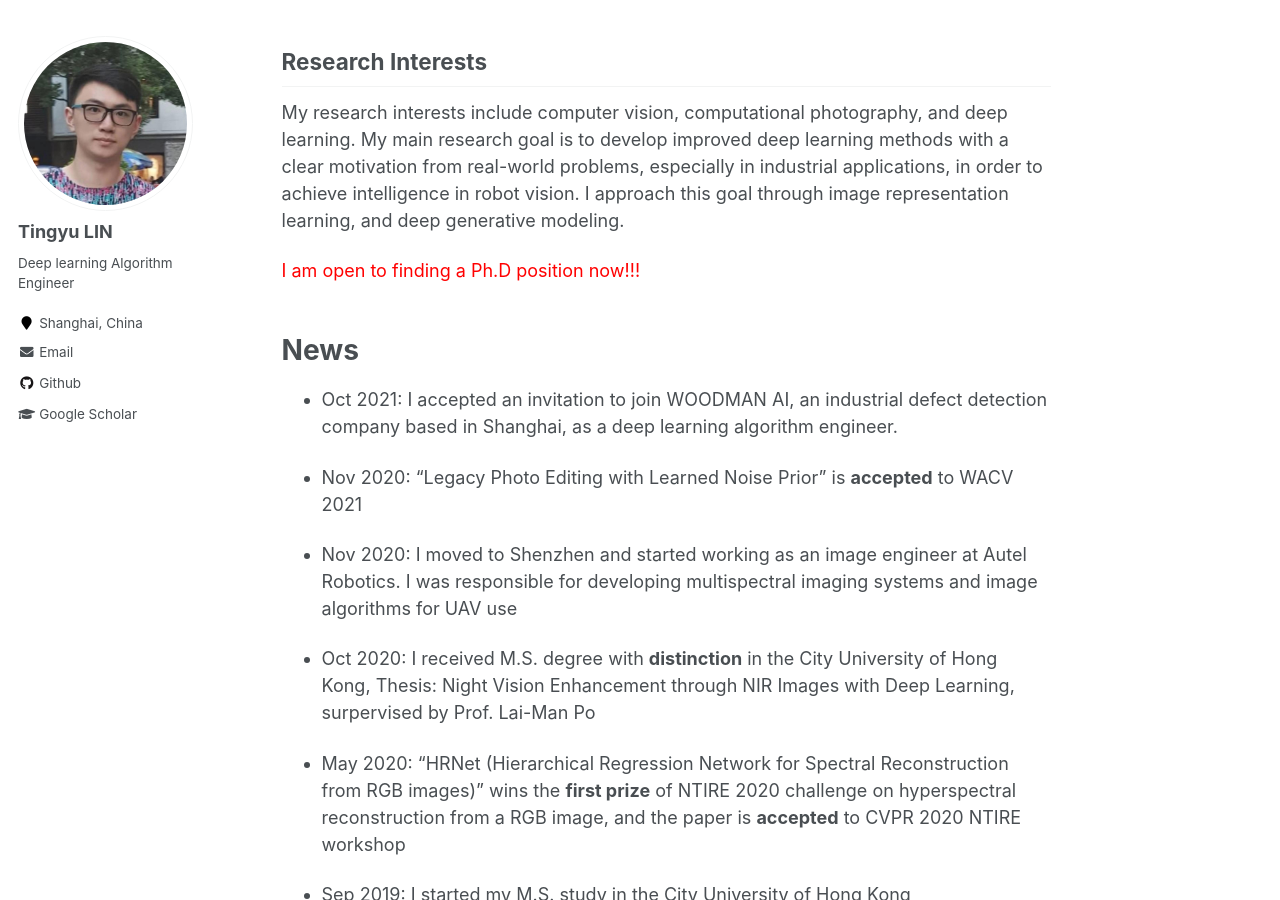
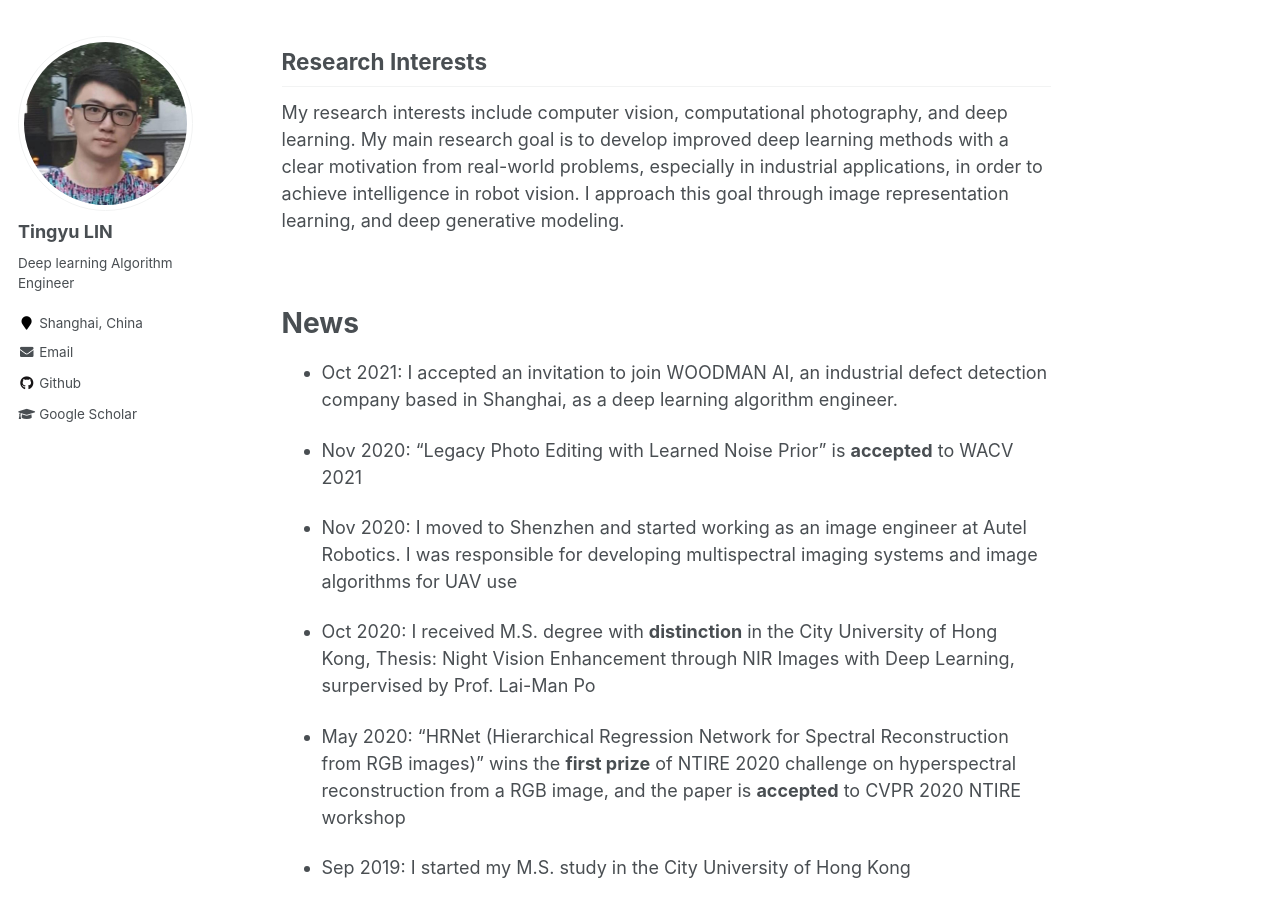
Before and after one commit to linty5/linty5.github.io, a Jekyll site: the page built from _pages/about.md, in a window 1280 px wide and 900 px high, scrolled down 492 px. Built offline with Jekyll 4.4.1, drawn with Linux system fonts in a browser that asks for light colours.

Commit message:
little change

```diff
--- a/_pages/about.md
+++ b/_pages/about.md
@@ -22,7 +22,7 @@ Tingyu LIN is a Deep Learning Algorithm Engineer at WOODMAN AI, a Shanghai-based
 ------
 My research interests include computer vision, computational photography, and deep learning. My main research goal is to develop improved deep learning methods with a clear motivation from real-world problems, especially in industrial applications, in order to achieve intelligence in robot vision. I approach this goal through image representation learning, and deep generative modeling.
 
-<font color='red'>I am open to finding a Ph.D position now!!!</font>
+<!--<font color='red'>I am open to a Ph.D position now!!!</font>-->
 
 <br/>
 
```
